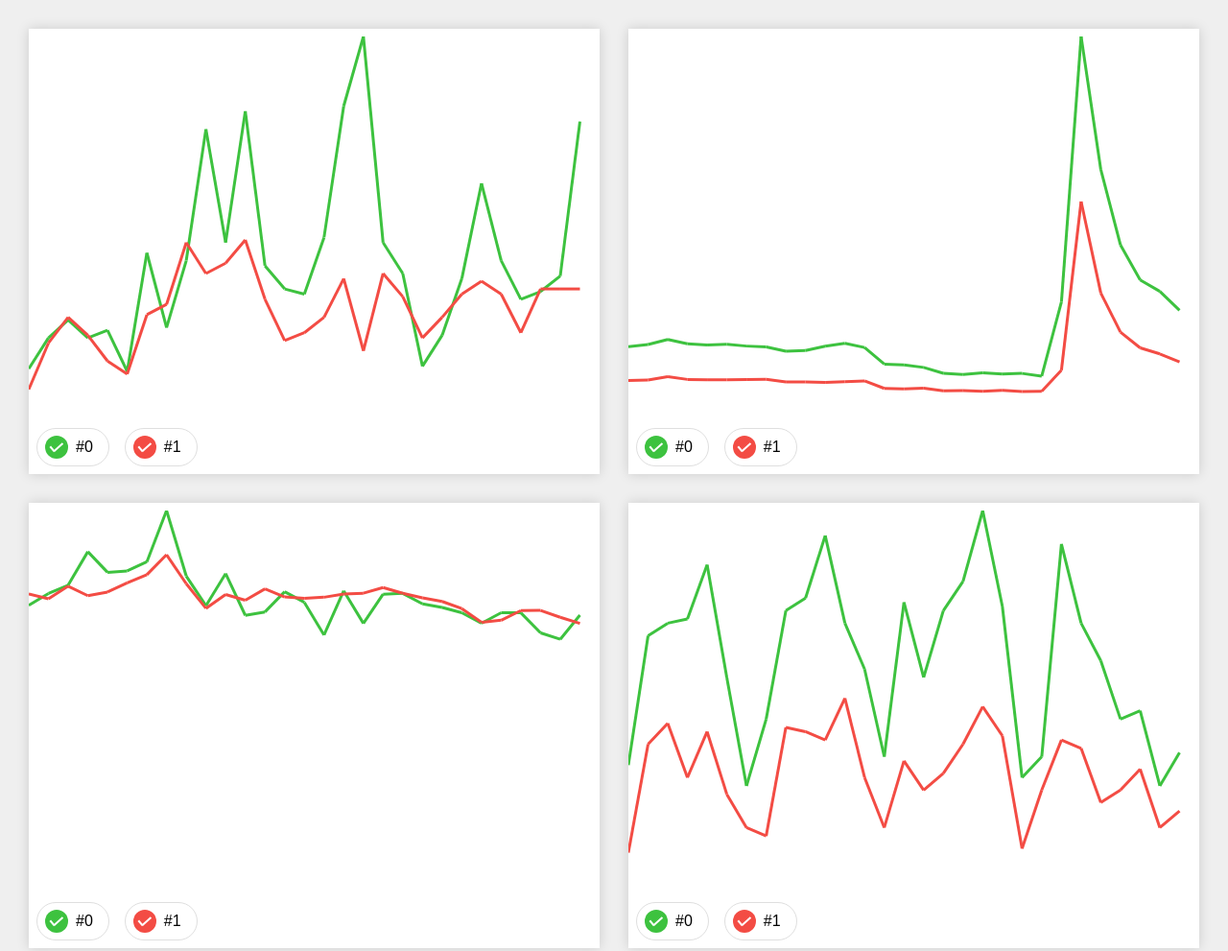
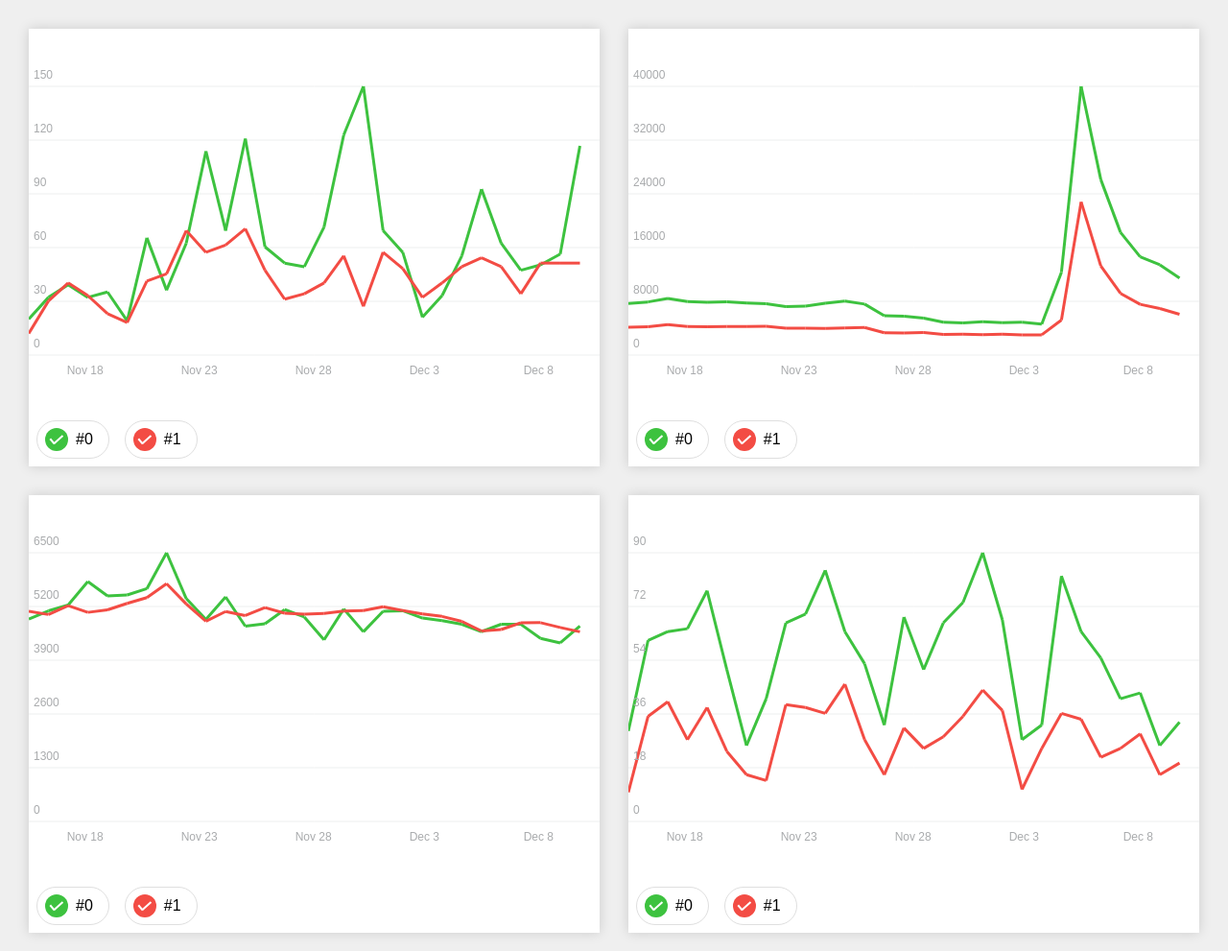
Before and after one commit to Romalei/tg-chart, a website: page index.html in a window 1280 px wide. Shown: the top 991 px of the page at 96% size. Drawn offline with Linux system fonts and the light colour scheme.

Commit message:
added xAxis, fixed grid background and section values

```diff
--- a/main.js
+++ b/main.js
@@ -6,7 +6,9 @@ function dom(parent, element) {
 
 class TgChart {
 
+    gridColor = '#A9ABAD';
     months = ['Jan', 'Feb', 'Mar', 'Apr', 'May', 'Jun', 'Jul', 'Aug', 'Sep', 'Oct', 'Nov', 'Dec'];
+    xAxisHeight = 60;
     x0 = 0;
     x1 = 0;
     maxY = 0;
@@ -14,6 +16,10 @@ class TgChart {
     lineWidth = 3;
     sectionSize = 30;
     columns = {};
+
+    get normalizedHeight() {
+        return this.canvas.height - this.xAxisHeight * 2;
+    }
 
     get pointsCount() {
         return this.data.columns[0].length;
@@ -79,6 +85,7 @@ class TgChart {
 
     onBtnClick(e, key) {
         this.columns[key].shown = !e.target.checked;
+        this.calculateMaxY();
         this.draw();
     }
 
@@ -94,23 +101,23 @@ class TgChart {
 
     onResize() {
         TgChart.refs.forEach(el => {
-            el.canvas.width = 0;
-            el.canvas.height = 0;
-            setTimeout(() => {
-                el.canvas.width = el.container.clientWidth;
-                el.canvas.height = 400;
-            }, 0);
+            el.canvas.width = el.container.clientWidth;
+            el.canvas.height = 400;
+            el.draw();
         });
     }
 
     setStartEnd(x0, x1) {
         this.x0 = x0;
         this.x1 = x1 > this.pointsCount ? this.pointsCount : x1;
+        this.calculateMaxY();
+    }
 
+    calculateMaxY() {
         this.maxY = this.data.columns
-            .filter(col => this.data.types[col[0]] === 'line')
+            .filter(col => this.isLineCol(col[0]) && this.columns[col[0]].shown)
             .reduce((acc, cur) => {
-                const max = Math.max(...cur.slice(x0, x1));
+                const max = Math.max(...cur.slice(this.x0, this.x1));
                 return max > acc ? max : acc;
             }, 0);
     }
@@ -118,7 +125,41 @@ class TgChart {
     // DRAWING
     draw() {
         this.clear();
+        this.drawGrid();
         this.drawLines();
+        this.drawNumbers();
+        this.drawXAxis();
+    }
+
+    drawGrid() {
+        let normalizer = Math.pow(10, this.maxY.toString().length - 2);
+
+        const sectionValue = Math.floor(Math.round(this.maxY / 5 / normalizer) * normalizer);
+
+        this.ctx.lineWidth = 0.2;
+        this.ctx.strokeStyle = this.gridColor;
+        let y;
+        for (let i = 0; i < 6; i++) {
+            y = this.getY(sectionValue * i, sectionValue * 5);
+            this.ctx.beginPath();
+            this.ctx.moveTo(0, y);
+            this.ctx.lineTo(this.canvas.width, y);
+            this.ctx.stroke();
+        }
+    }
+
+    drawNumbers() {
+        const normalizer = Math.pow(10, this.maxY.toString().length - 2);
+        const sectionValue = Math.floor(Math.round(this.maxY / 5 / normalizer) * normalizer);
+
+        this.ctx.fillStyle = this.gridColor;
+        this.ctx.font = '12px sans-serif';
+
+        let y;
+        for (let i = 0; i < 6; i++) {
+            y = this.getY(sectionValue * i, sectionValue * 5);
+            this.ctx.fillText(sectionValue * i, 5, y - 8);
+        }
     }
 
     drawLines() {
@@ -126,14 +167,13 @@ class TgChart {
         let x0, y0, x1, y1;
 
         for (let i = this.x0; i < this.x1 - 1; i += this.step) {
-            const date = new Date(this.columns['x'].value[i]);
-            x0 = this.getX(i);
-            x1 = this.getX(i + 1);
+            x0 = this.getX(this.columns['x'].value[i]);
+            x1 = this.getX(this.columns['x'].value[i + 1]);
 
             for (const key of Object.keys(this.columns).filter(k => this.isLineCol(k) && this.columns[k].shown)) {
                 const line = this.columns[key].value;
-                y0 = this.canvas.height - line[i] * this.canvas.height / this.maxY;
-                y1 = this.canvas.height - line[i + 1] * this.canvas.height / this.maxY;
+                y0 = this.getY(this.columns[key].value[i]);
+                y1 = this.getY(this.columns[key].value[i + 1]);
 
                 this.ctx.beginPath();
                 this.ctx.strokeStyle = this.data.colors[key];
@@ -144,13 +184,34 @@ class TgChart {
         }
     }
 
+    drawXAxis() {
+        this.ctx.fillStyle = this.gridColor;
+        this.ctx.font = '12px sans-serif';
+        const sectionsCount = Math.floor(this.canvas.width / 100);
+        const step = Math.floor((this.x1 - this.x0) / sectionsCount);
+        const xSectorSize = this.canvas.width / sectionsCount;
+        let iteration = 0;
+        for (let i = this.x0; i < this.x1; i += step) {
+            const date = new Date(this.columns['x'].value[i]);
+            const text = `${this.months[date.getMonth()]} ${date.getDate()}`;
+            this.ctx.fillText(text,
+                xSectorSize * iteration + xSectorSize / 3,
+                this.canvas.height - this.xAxisHeight / 1.5);
+            iteration++;
+        }
+    }
+
     clear() {
         this.ctx.clearRect(0, 0, this.canvas.width, this.canvas.height);
     }
 
-    getX(index) {
-        return (this.columns['x'].value[index] - this.columns['x'].value[this.x0]) * this.canvas.width /
+    getX(value) {
+        return (value - this.columns['x'].value[this.x0]) * this.canvas.width /
             (this.columns['x'].value[this.x1] - this.columns['x'].value[this.x0]);
+    }
+
+    getY(value, max = this.maxY) {
+        return this.normalizedHeight - value * this.normalizedHeight / max + this.xAxisHeight;
     }
 
     isLineCol(key) {
--- a/package.json
+++ b/package.json
@@ -4,4 +4,8 @@
   "description": "A chart library for telegram coding challenge",
   "main": "main.js",
   "author": "Roman Zherdev",
-  "license": "ISC"}
+  "license": "ISC",
+  "devDependencies": {
+    "eslint": "^5.15.1"
+  }
+}
--- a/styles/04-components/_tg-chart.scss
+++ b/styles/04-components/_tg-chart.scss
@@ -4,10 +4,12 @@ $btn-size: 2.5em;
     display: flex;
     flex-direction: column;
     font-family: sans-serif;
+    overflow: hidden;
 }
 
 .tg-chart-buttons {
     display: flex;
+    flex-wrap: wrap;
 
     &__item {
         background: none;
```
Also changed, not shown: .eslintrc.json (added), styles.css, 3 other files.
